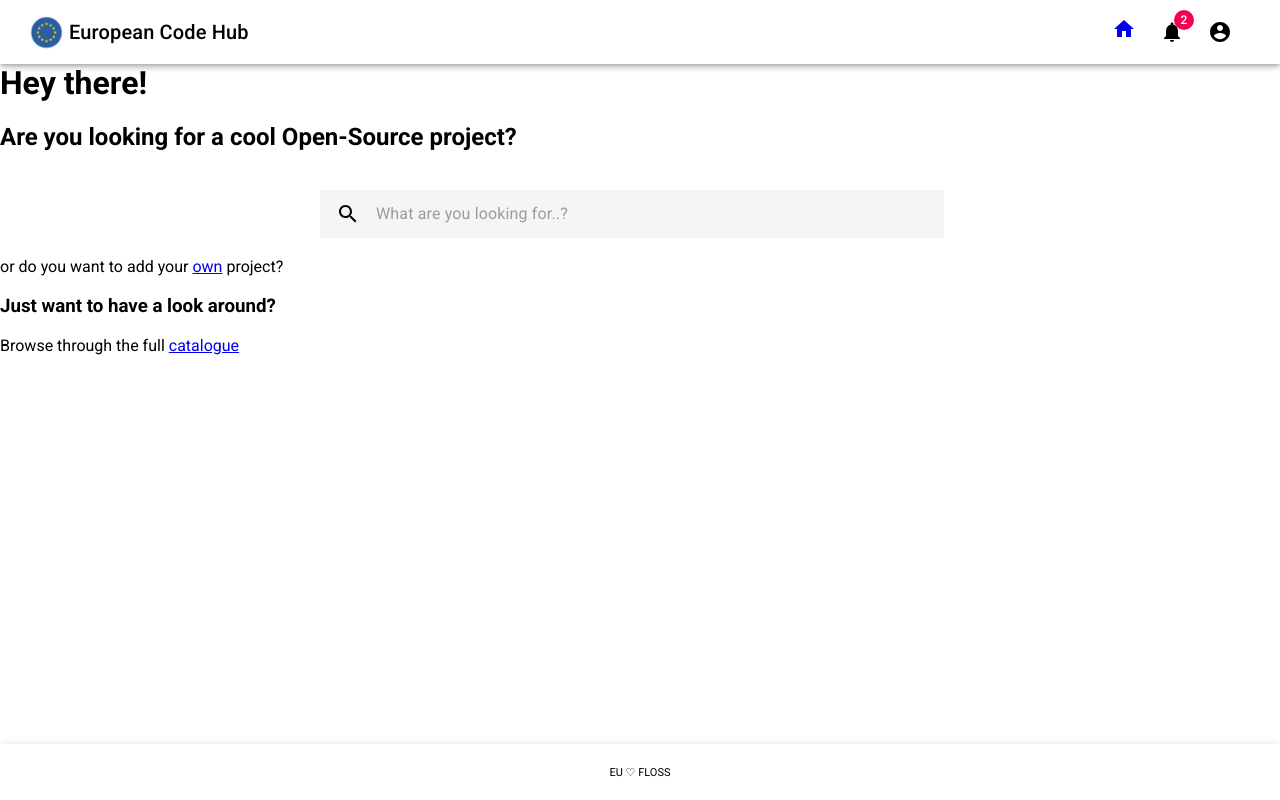
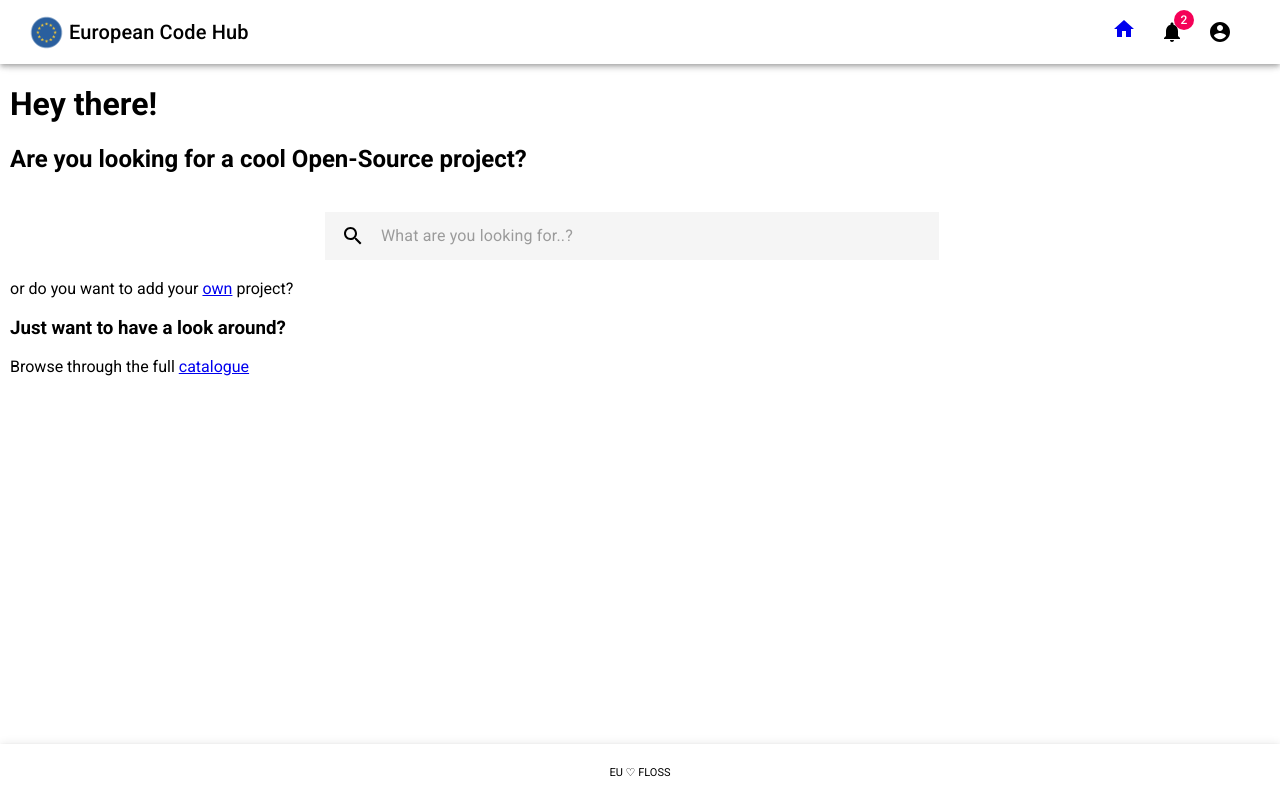
Before and after one commit to patreu22/european-code-hub, a React (Create React App) app in the folder code/code-hub-frontend/: page / in a window 1280 px wide. Built offline with nearby package versions, Linux system fonts and the light colour scheme.

Commit message:
Adjusted margin and padding

```diff
--- a/code/code-hub-frontend/src/components/PageWrapper.js
+++ b/code/code-hub-frontend/src/components/PageWrapper.js
@@ -4,10 +4,17 @@ import Footer from './Footer';
 
 class App extends React.Component {
     render() {
+        const contentStyle = {
+            minHeight: '85vH',
+            paddingTop: '8vH',
+            marginLeft: '10px',
+            marginRight: '10px',
+        };
+
         return (
             <span>
                 <Header />
-                <div style={{ minHeight: '85vH', marginTop: '8vH' }}>
+                <div style={contentStyle}>
                     {this.props.children}
                 </div>
                 <Footer />
```
